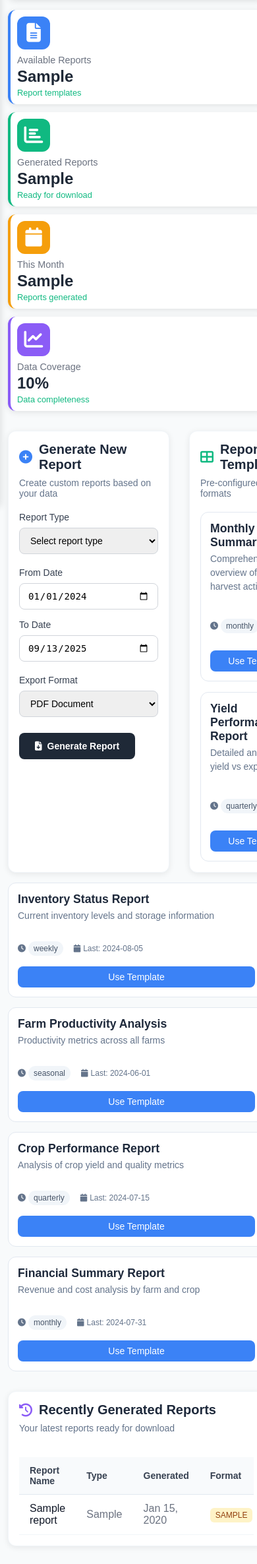
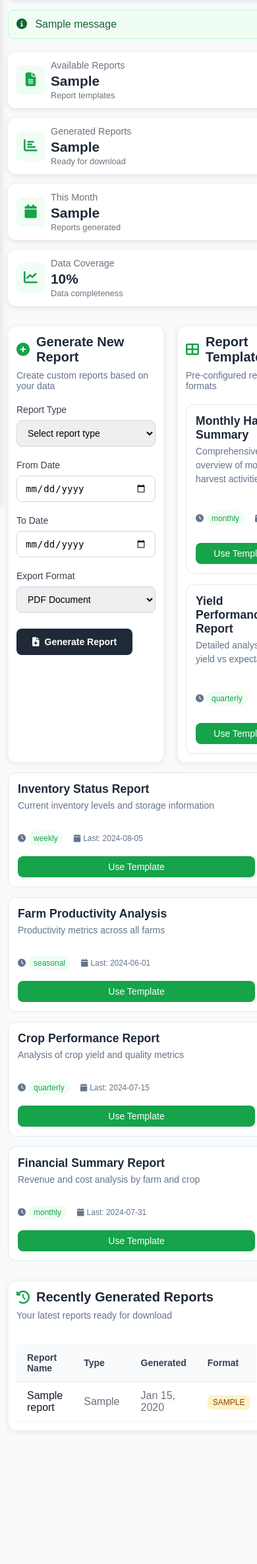
Before and after one commit to KRD66/crop-management-system, a Django app: template monitoring/templates/monitoring/reports.html in a window 390 px wide. Shown: the part 140-2511 px from the top of the page at 66% size. After the commit the page ends 2282 px from the top, so only its background shows below. Run offline with Django 5.2, Linux system fonts and the light colour scheme; the template is opened without the code that fills it: most values are stand-ins (such as "Sample title", 1, 10 or a date in 2020); one stand-in notice (Sample message) is shown.

Commit message:
reports page updated for top card features

```diff
--- a/monitoring/templates/monitoring/reports.html
+++ b/monitoring/templates/monitoring/reports.html
@@ -1,62 +1,82 @@
 {% extends 'monitoring/base.html' %}
+{% load static %}
 
 {% block title %}Reports - HarvestPro{% endblock %}
 
 {% block extra_css %}
+<!-- Toastr CSS for green notifications -->
+<link rel="stylesheet" href="https://cdnjs.cloudflare.com/ajax/libs/toastr.js/latest/toastr.min.css">
 <style>
-    /* Dashboard Metrics */
+    /* Dashboard Metrics - MATCHING analytics.html EXACTLY */
     .metrics {
         display: grid;
-        grid-template-columns: repeat(auto-fit, minmax(250px, 1fr));
+        grid-template-columns: repeat(auto-fit, minmax(200px, 1fr));
         gap: 20px;
         margin-bottom: 30px;
     }
 
     .metric-card {
         background: white;
-        padding: 1.5rem;
+        padding: 20px;
         border-radius: 12px;
         box-shadow: 0 2px 10px rgba(0,0,0,0.1);
         display: flex;
         align-items: center;
         gap: 15px;
-        border-left: 4px solid #3b82f6;
+        transition: transform 0.2s ease, box-shadow 0.2s ease;
     }
 
-    .metric-card:nth-child(2) { border-left-color: #10b981; }
-    .metric-card:nth-child(3) { border-left-color: #f59e0b; }
-    .metric-card:nth-child(4) { border-left-color: #8b5cf6; }
+    .metric-card:hover {
+        transform: translateY(-2px);
+        box-shadow: 0 4px 20px rgba(0,0,0,0.15);
+    }
 
     .metric-icon {
         width: 50px;
         height: 50px;
-        border-radius: 12px;
+        border-radius: 10px;
+        background: #f0fdf4; /* Light green bg matching analytics */
+        color: #16a34a; /* Green accent */
         display: flex;
         align-items: center;
         justify-content: center;
         font-size: 1.5rem;
-        color: white;
         flex-shrink: 0;
     }
 
-    .metric-card:nth-child(1) .metric-icon { background: #3b82f6; }
-    .metric-card:nth-child(2) .metric-icon { background: #10b981; }
-    .metric-card:nth-child(3) .metric-icon { background: #f59e0b; }
-    .metric-card:nth-child(4) .metric-icon { background: #8b5cf6; }
+    .metric-content {
+        flex: 1;
+        display: flex;
+        flex-direction: column;
+        justify-content: center;
+    }
 
-    .metric-content { flex: 1; }
-    .metric-value { font-size: 2rem; font-weight: bold; color: #1f2937; margin: 5px 0; line-height: 1; }
-    .metric-label { color: #6b7280; font-size: 0.9rem; font-weight: 500; }
-    .metric-change { color: #10b981; font-size: 0.8rem; font-weight: 500; }
+    .metric-label {
+        color: #6b7280;
+        font-size: 0.9rem;
+        margin-bottom: 4px;
+    }
+
+    .metric-value {
+        font-size: 1.8rem;
+        font-weight: bold;
+        color: #1f2937;
+        margin-bottom: 2px;
+    }
+
+    .metric-change {
+        color: #6b7280;
+        font-size: 0.8rem;
+    }
 
     /* Reports specific styles */
     .report-section {
         background: white;
         border-radius: 12px;
-        padding: 24px;
+        padding: 20px;
         box-shadow: 0 2px 10px rgba(0,0,0,0.08);
         border: 1px solid #f1f5f9;
-        margin-bottom: 24px;
+        margin-bottom: 20px;
     }
 
     .report-section h3 {
@@ -95,7 +115,7 @@
     .template-card:hover {
         transform: translateY(-2px);
         box-shadow: 0 8px 25px rgba(0,0,0,0.1);
-        border-color: #3b82f6;
+        border-color: #16a34a; /* Green accent */
     }
 
     .template-card-header {
@@ -135,8 +155,8 @@
     }
 
     .template-frequency {
-        background: #f1f5f9;
-        color: #475569;
+        background: #f0fdf4; /* Light green bg */
+        color: #16a34a; /* Green accent */
         padding: 4px 8px;
         border-radius: 12px;
         font-size: 0.75rem;
@@ -144,7 +164,7 @@
     }
 
     .use-template-btn {
-        background: #3b82f6;
+        background: #16a34a; /* Green accent */
         color: white;
         border: none;
         padding: 8px 16px;
@@ -157,7 +177,7 @@
     }
 
     .use-template-btn:hover {
-        background: #2563eb;
+        background: #15803d;
     }
 
     .form-grid {
@@ -191,8 +211,8 @@
     .form-group input:focus,
     .form-group select:focus {
         outline: none;
-        border-color: #3b82f6;
-        box-shadow: 0 0 0 3px rgba(59, 130, 246, 0.1);
+        border-color: #16a34a; /* Green accent */
+        box-shadow: 0 0 0 3px rgba(22, 163, 74, 0.1);
     }
 
     .generate-btn {
@@ -221,23 +241,32 @@
         cursor: not-allowed;
     }
 
-    /* Responsive Design */
+    /* Responsive Design - MATCHED to analytics.html */
     @media (max-width: 1024px) {
         .report-templates-grid {
             grid-template-columns: 1fr;
             gap: 20px;
         }
+        .form-grid {
+            grid-template-columns: 1fr;
+        }
     }
 
     @media (max-width: 768px) {
         .metrics {
-            grid-template-columns: 1fr;
+            grid-template-columns: repeat(2, 1fr);
+            gap: 15px;
+        }
+
+        .metric-card {
+            padding: 15px;
             gap: 12px;
         }
 
-        .metric-card {
-            padding: 1rem;
-            gap: 12px;
+        .metric-icon {
+            width: 45px;
+            height: 45px;
+            font-size: 1.3rem;
         }
 
         .metric-value {
@@ -250,12 +279,6 @@
         }
 
         .report-templates-grid {
-            grid-template-columns: 1fr;
-            gap: 15px;
-        }
-
-        .form-grid {
-            grid-template-columns: 1fr;
             gap: 15px;
         }
 
@@ -267,26 +290,23 @@
     @media (max-width: 480px) {
         .metrics {
             grid-template-columns: 1fr;
-            gap: 12px;
         }
 
         .metric-card {
-            padding: 10px;
+            padding: 12px;
             gap: 8px;
-            flex-direction: column;
-            align-items: flex-start;
         }
 
-        .metric-icon {
-            font-size: 1.8rem;
+        .metric-value {
+            font-size: 1.3rem;
+        }
+
+        .report-section {
+            padding: 12px;
         }
 
         .template-card {
             padding: 14px;
-        }
-
-        .report-section {
-            padding: 16px;
         }
     }
 </style>
@@ -298,6 +318,20 @@
 {% endblock %}
 
 {% block content %}
+<!-- Messages Display - Aligned to analytics -->
+{% if messages %}
+    {% for message in messages %}
+        <div class="alert alert-{{ message.tags }}" style="margin-bottom: 20px; padding: 12px; border-radius: 8px;
+             {% if message.tags == 'success' %}background: #f0fdf4; border: 1px solid #bbf7d0; color: #166534;{% endif %}
+             {% if message.tags == 'error' %}background: #fef2f2; border: 1px solid #fecaca; color: #dc2626;{% endif %}
+             {% if message.tags == 'warning' %}background: #fffbeb; border: 1px solid #fed7aa; color: #d97706;{% endif %}
+             {% if message.tags == 'info' %}background: #eff6ff; border: 1px solid #bfdbfe; color: #1d4ed8;{% endif %}">
+            <i class="fas fa-info-circle" style="margin-right: 8px;"></i>
+            {{ message }}
+        </div>
+    {% endfor %}
+{% endif %}
+
 <!-- Reports Overview Metrics -->
 <div class="metrics">
     <div class="metric-card">
@@ -344,11 +378,11 @@
         </div>
     </div>
 </div>
-<div style="display: grid; grid-template-columns: 1fr 1fr; gap: 30px;">
+<div style="display: grid; grid-template-columns: 1fr 1fr; gap: 20px;">
     <!-- Generate New Report Section -->
     <div class="report-section">
         <h3>
-            <i class="fas fa-plus-circle" style="color: #3b82f6;"></i>
+            <i class="fas fa-plus-circle" style="color: #16a34a;"></i>
             Generate New Report
         </h3>
         <p>Create custom reports based on your data</p>
@@ -395,7 +429,7 @@
     <!-- Report Templates Section -->
     <div class="report-section">
         <h3>
-            <i class="fas fa-th-large" style="color: #10b981;"></i>
+            <i class="fas fa-th-large" style="color: #16a34a;"></i>
             Report Templates
         </h3>
         <p>Pre-configured report formats</p>
@@ -542,7 +576,7 @@
 <!-- Recent Reports Section -->
 <div class="report-section">
     <h3>
-        <i class="fas fa-history" style="color: #8b5cf6;"></i>
+        <i class="fas fa-history" style="color: #16a34a;"></i>
         Recently Generated Reports
     </h3>
     <p>Your latest reports ready for download</p>
@@ -566,8 +600,8 @@
                     <td style="padding: 12px 16px; color: #6b7280;">{{ report.generated_at|date:"M d, Y" }}</td>
                     <td style="padding: 12px 16px;">
                         <span style="background:
-                            {% if report.export_format == 'pdf' %}#dbeafe; color: #1e40af;
-                            {% elif report.export_format == 'excel' %}#dcfce7; color: #166534;
+                            {% if report.export_format == 'pdf' %}#eff6ff; color: #1d4ed8;
+                            {% elif report.export_format == 'excel' %}#f0fdf4; color: #16a34a;
                             {% else %}#fef3c7; color: #92400e;{% endif %}
                             padding: 4px 8px; border-radius: 6px; font-size: 0.75rem; font-weight: 500;">
                             {{ report.export_format|upper }}
@@ -580,7 +614,7 @@
                                 <i class="fas fa-download"></i>
                             </button>
                             <button onclick="viewReport('{{ report.name|slugify }}.{{ report.export_format }}')"
-                                    style="background: #f0fdf4; color: #15803d; border: none; padding: 6px 12px; border-radius: 6px; cursor: pointer; font-size: 0.75rem;" title="View">
+                                    style="background: #f0fdf4; color: #16a34a; border: none; padding: 6px 12px; border-radius: 6px; cursor: pointer; font-size: 0.75rem;" title="View">
                                 <i class="fas fa-eye"></i>
                             </button>
                         </div>
@@ -602,19 +636,69 @@
 <div id="loadingModal" style="display: none; position: fixed; top: 0; left: 0; width: 100%; height: 100%; background: rgba(0,0,0,0.5); z-index: 1000; justify-content: center; align-items: center;">
     <div style="background: white; padding: 40px; border-radius: 12px; text-align: center; min-width: 300px;">
         <div style="margin-bottom: 20px;">
-            <i class="fas fa-spinner fa-spin" style="font-size: 2rem; color: #3b82f6;"></i>
+            <i class="fas fa-spinner fa-spin" style="font-size: 2rem; color: #16a34a;"></i>
         </div>
         <h3 style="margin: 0 0 8px 0; color: #1e293b;">Generating Report</h3>
         <p style="margin: 0; color: #64748b; font-size: 0.875rem;">Please wait while we prepare your report...</p>
         <div style="width: 100%; height: 4px; background: #f1f5f9; border-radius: 2px; margin-top: 20px; overflow: hidden;">
-            <div id="progressBar" style="width: 0%; height: 100%; background: #3b82f6; transition: width 0.3s ease; border-radius: 2px;"></div>
+            <div id="progressBar" style="width: 0%; height: 100%; background: #16a34a; transition: width 0.3s ease; border-radius: 2px;"></div>
         </div>
     </div>
 </div>
 {% endblock %}
 
 {% block extra_js %}
+<!-- Toastr JS for notifications -->
+<script src="https://cdnjs.cloudflare.com/ajax/libs/toastr.js/latest/toastr.min.js"></script>
 <script>
+    // Green notification on page load
+    document.addEventListener('DOMContentLoaded', function() {
+        toastr.options = {
+            closeButton: true,
+            progressBar: true,
+            positionClass: 'toast-top-right',
+            timeOut: 3000,
+            extendedTimeOut: 1000,
+            showEasing: 'swing',
+            hideEasing: 'linear',
+            showMethod: 'fadeIn',
+            hideMethod: 'fadeOut'
+        };
+        toastr.success('Reports page loaded', 'Success');
+
+        // Add subtle animations to cards
+        const cards = document.querySelectorAll('.metric-card, .report-section, .template-card');
+        cards.forEach((card, index) => {
+            card.style.opacity = '0';
+            card.style.transform = 'translateY(20px)';
+            card.style.transition = 'all 0.6s ease';
+            setTimeout(() => {
+                card.style.opacity = '1';
+                card.style.transform = 'translateY(0)';
+            }, index * 100);
+        });
+
+        // Auto-dismiss Django messages after 5s
+        const alerts = document.querySelectorAll('.alert');
+        alerts.forEach(alert => {
+            setTimeout(() => {
+                alert.style.opacity = '0';
+                alert.style.transition = 'opacity 0.5s';
+                setTimeout(() => {
+                    alert.remove();
+                }, 500);
+            }, 5000);
+        });
+
+        // Set default dates on page load
+        const today = new Date();
+        const yearStart = new Date(today.getFullYear() - 1, 0, 1); // Jan 1, 2024
+        const now = today.toISOString().split('T')[0];
+
+        document.getElementById('fromDate').value = yearStart.toISOString().split('T')[0];
+        document.getElementById('toDate').value = now;
+    });
+
     // Report generation functionality
     function generateReport(event) {
         event.preventDefault();
@@ -626,12 +710,12 @@
         const exportFormat = formData.get('export_format');
 
         if (!reportType || !fromDate || !toDate || !exportFormat) {
-            alert('Please fill in all required fields');
+            toastr.error('Please fill in all required fields', 'Error');
             return;
         }
 
         if (new Date(fromDate) > new Date(toDate)) {
-            alert('From date must be before to date');
+            toastr.error('From date must be before to date', 'Error');
             return;
         }
 
@@ -641,8 +725,7 @@
         // Add ajax flag to form data
         formData.append('ajax', '1');
 
-        // FIXED: Post to /reports/ instead of /reports/generate/
-        fetch('/reports/', {  // <-- This was /reports/generate/
+        fetch('/reports/', {
             method: 'POST',
             body: formData,
             headers: {
@@ -656,7 +739,6 @@
             if (response.headers.get('content-type')?.includes('application/json')) {
                 return response.json();
             } else {
-                // Handle direct download if no JSON
                 return response.blob().then(blob => {
                     const url = window.URL.createObjectURL(blob);
                     const a = document.createElement('a');
@@ -674,69 +756,64 @@
             hideLoadingModal();
 
             if (data.success) {
-                showToast(data.message, 'success');
+                toastr.success(data.message, 'Success');
 
                 if (data.download_url) {
-                    // Trigger automatic download
                     setTimeout(() => {
                         window.location.href = data.download_url;
                     }, 1000);
                 }
 
-                // Reset form and refresh page to show updated reports
                 event.target.reset();
                 setTimeout(() => {
                     location.reload();
                 }, 2000);
             } else {
-                showToast(data.error || 'Error generating report', 'error');
+                toastr.error(data.error || 'Error generating report', 'Error');
             }
         })
         .catch(error => {
             hideLoadingModal();
             console.error('Error:', error);
-            showToast('Error generating report. Please try again.', 'error');
+            toastr.error('Error generating report. Please try again.', 'Error');
         });
     }
 
     function useTemplate(templateType) {
-        // Auto-fill the form with template data
         const reportTypeSelect = document.getElementById('reportType');
         const exportFormatSelect = document.getElementById('exportFormat');
         const fromDateInput = document.getElementById('fromDate');
         const toDateInput = document.getElementById('toDate');
 
-        // Set report type
         reportTypeSelect.value = templateType;
 
-        // Set default dates based on template (wider range for testing)
         const today = new Date();
-        const yearStart = new Date(today.getFullYear() - 1, 0, 1);  // Jan 1 last year for broader coverage
+        const yearStart = new Date(today.getFullYear() - 1, 0, 1);
 
         switch(templateType) {
             case 'monthly_harvest_summary':
                 fromDateInput.value = new Date(today.getFullYear(), today.getMonth() - 1, 1).toISOString().split('T')[0];
                 toDateInput.value = today.toISOString().split('T')[0];
-                exportFormatSelect.value = 'csv';  // CSV for easy testing
+                exportFormatSelect.value = 'csv';
                 break;
             case 'yield_performance_report':
-                fromDateInput.value = yearStart.toISOString().split('T')[0];  // Wider: last year start
+                fromDateInput.value = yearStart.toISOString().split('T')[0];
                 toDateInput.value = today.toISOString().split('T')[0];
                 exportFormatSelect.value = 'excel';
                 break;
             case 'inventory_status_report':
-                fromDateInput.value = new Date(today.getFullYear(), today.getMonth(), 1).toISOString().split('T')[0];  // This month
+                fromDateInput.value = new Date(today.getFullYear(), today.getMonth(), 1).toISOString().split('T')[0];
                 toDateInput.value = today.toISOString().split('T')[0];
                 exportFormatSelect.value = 'csv';
                 break;
             default:
-                fromDateInput.value = yearStart.toISOString().split('T')[0];  // Default to broad range
+                fromDateInput.value = yearStart.toISOString().split('T')[0];
                 toDateInput.value = today.toISOString().split('T')[0];
                 exportFormatSelect.value = 'csv';
         }
 
-        // Scroll to form
         document.getElementById('generateReportForm').scrollIntoView({ behavior: 'smooth' });
+        toastr.info(`Selected ${templateType.replace('_', ' ').toLowerCase()} template`, 'Info');
     }
 
     function showLoadingModal() {
@@ -750,26 +827,13 @@
 
     function downloadReport(reportId) {
         window.location.href = `/reports/download/${reportId}/`;
-        showToast('Downloading report...', 'info');
+        toastr.info('Downloading report...', 'Info');
     }
 
     function viewReport(reportId) {
-        // Open in new tab for viewing
         window.open(`/reports/download/${reportId}/`, '_blank');
-        showToast('Opening report...', 'info');
+        toastr.info('Opening report...', 'Info');
     }
-
-    // Set default dates on page load (wider range for testing your data)
-    document.addEventListener('DOMContentLoaded', function() {
-        const today = new Date();
-        const yearStart = new Date(today.getFullYear() - 1, 0, 1);  // Jan 1, 2024 for broad coverage
-        const now = today.toISOString().split('T')[0];
-
-        document.getElementById('fromDate').value = yearStart.toISOString().split('T')[0];  // e.g., 2024-01-01
-        document.getElementById('toDate').value = now;  // e.g., 2025-09-12
-
-        showToast('Reports page loaded with broad date range (2024-01-01 to today) for testing', 'success');
-    });
 
     // Validate date range
     document.getElementById('toDate').addEventListener('change', function() {
@@ -777,7 +841,7 @@
         const toDate = this.value;
 
         if (fromDate && toDate && new Date(fromDate) > new Date(toDate)) {
-            alert('To date must be after from date');
+            toastr.error('To date must be after from date', 'Error');
             this.value = '';
         }
     });
@@ -787,7 +851,7 @@
         const toDate = document.getElementById('toDate').value;
 
         if (fromDate && toDate && new Date(fromDate) > new Date(toDate)) {
-            alert('From date must be before to date');
+            toastr.error('From date must be before to date', 'Error');
             document.getElementById('toDate').value = '';
         }
     });
```
